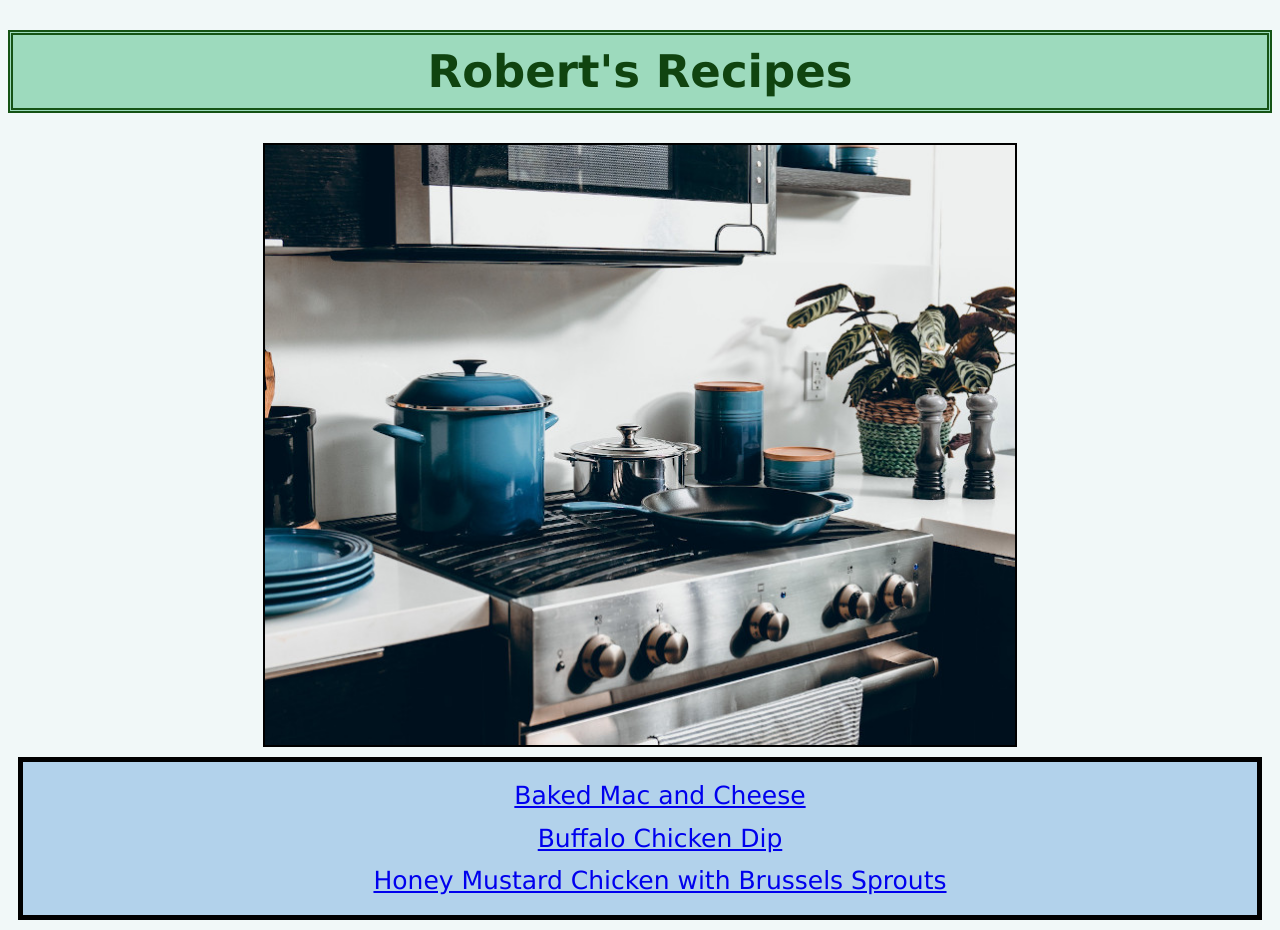
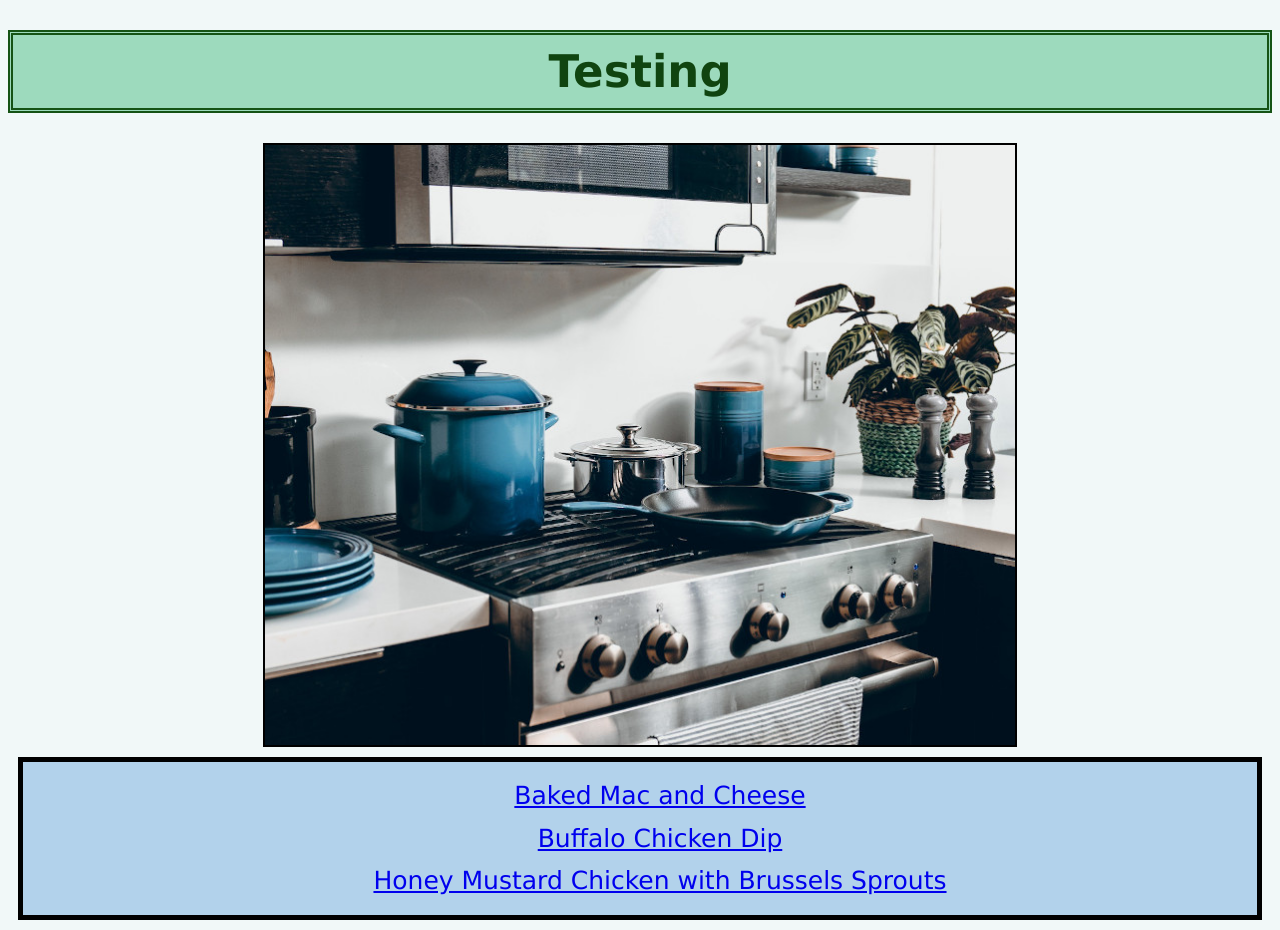
Before and after one commit to WSU-kduncan/s24cicd-RobertDallessandris, a plain HTML site: page website/index.html in a window 1280 px wide. Drawn offline with Linux system fonts and the light colour scheme.

Commit message:
testind CD

```diff
--- a/website/index.html
+++ b/website/index.html
@@ -7,7 +7,7 @@
     </head>
 
     <body>
-        <h1>Robert's Recipes</h1>
+        <h1>Testing</h1>
         <img src="./images/kitchen.jpg" alt="kitchen">
         <ul class="recipes list">
             <li>
```
Also changed, not shown: 1 other file.
